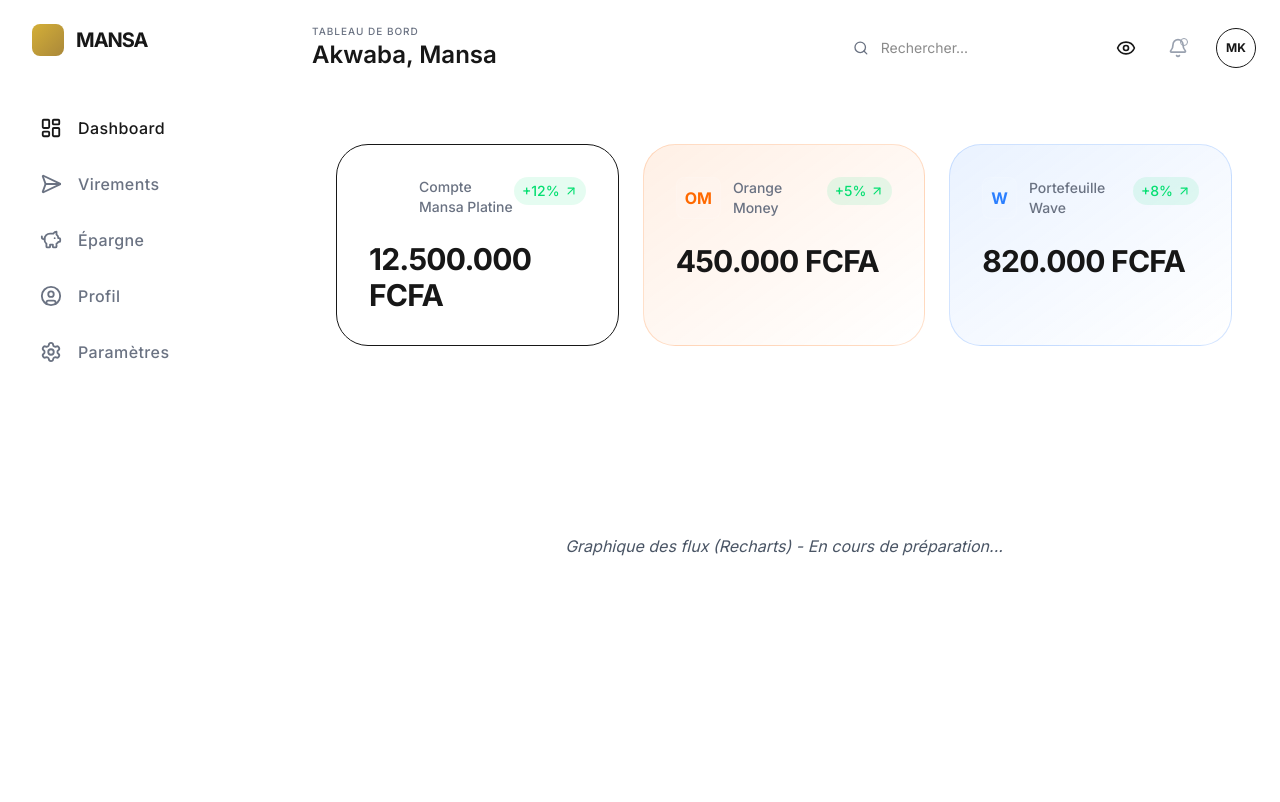
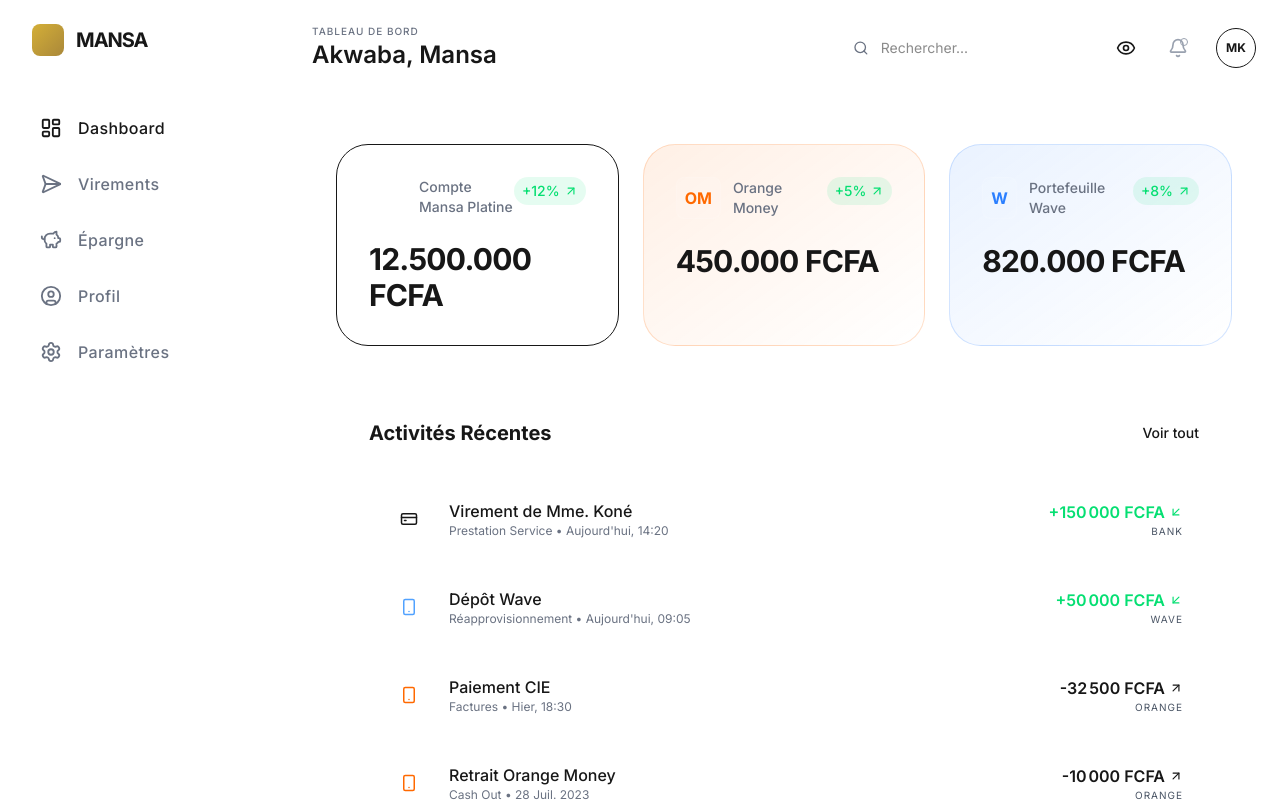
Before and after one commit to JojoKouam/mansa-next-gen, a Next.js app: page / in a window 1280 px wide. Shown: the top 802 px of the page. Built offline with nearby package versions, Linux system fonts and the light colour scheme.

Commit message:
[ADD] implement realistic transaction feed with FCFA formatting

```diff
--- a/src/app/page.tsx
+++ b/src/app/page.tsx
@@ -1,4 +1,5 @@
 import { BalanceCard } from "@/components/dashboard/BalanceCard";
+import { TransactionList } from "@/components/dashboard/TransactionList";
 
 export default function Home() {
   // Voici nos données (le tableau d'objets)
@@ -40,6 +41,9 @@ export default function Home() {
           ))}
         </div>
       </section>
+      <section>
+        <TransactionList />
+      </section>
 
       {/* Zone pour les futurs graphiques de l'étape 3 suite */}
       <section className="bg-mansa-anthracite/50 border border-white/5 rounded-4xl h-80 flex items-center justify-center italic text-gray-600">
```
